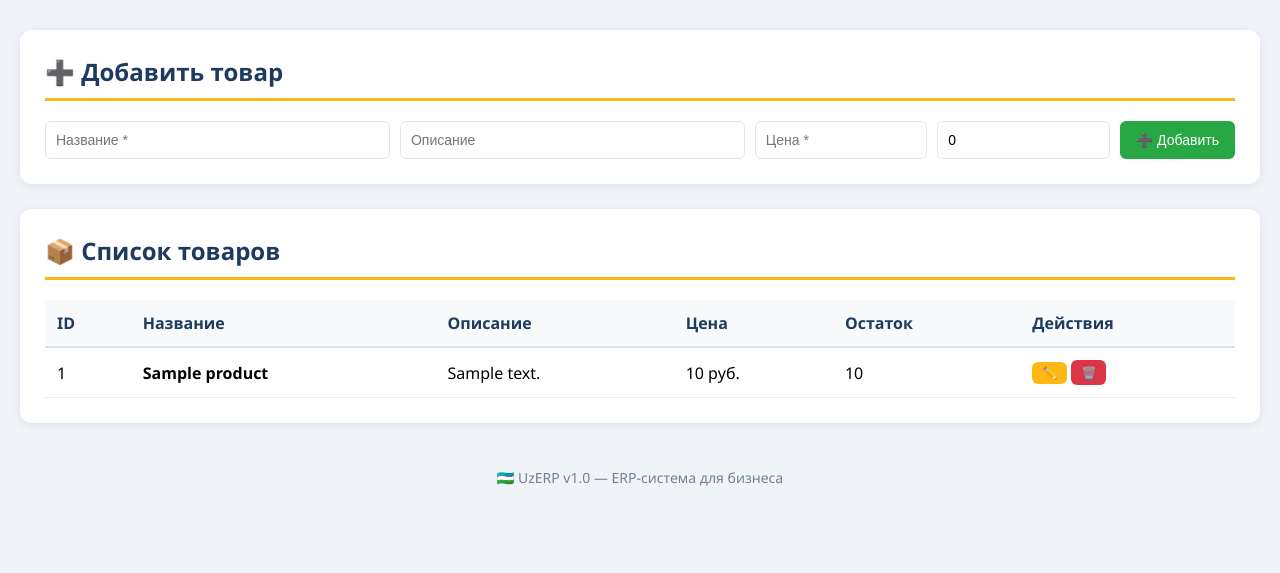
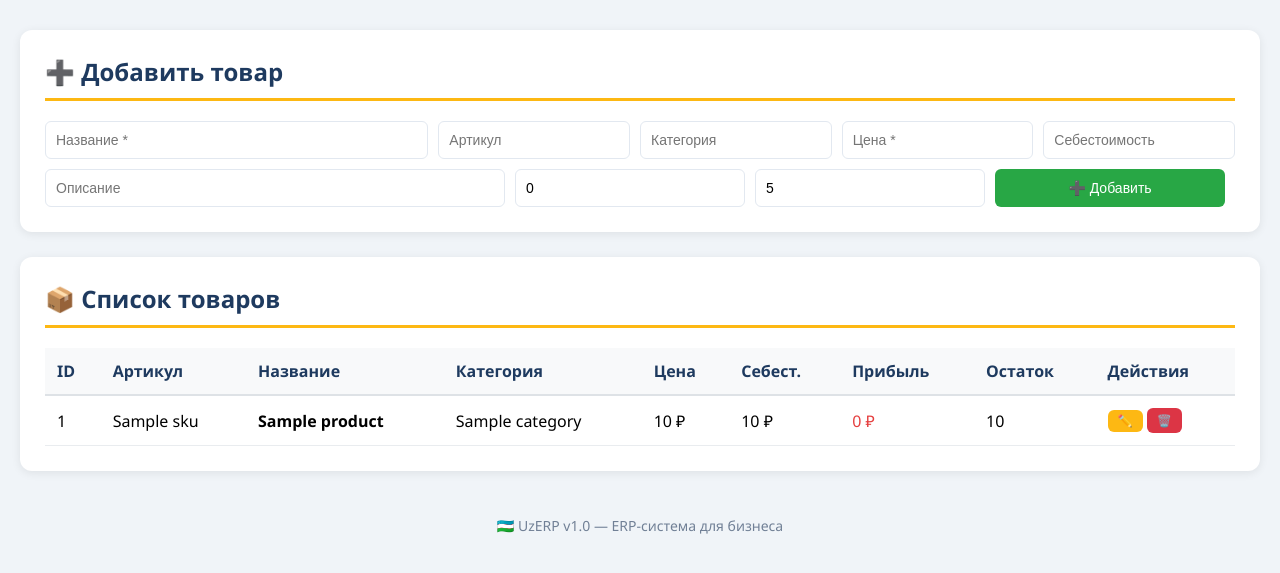
Before and after one commit to visacrypto/erp, a Python web app: template templates/products.html in a window 1280 px wide. Shown: the part 98-671 px from the top of the page. Run offline with Jinja, Linux system fonts and the light colour scheme; the template is opened without the code that fills it: most values are stand-ins (such as "Sample title", 1, 10 or a date in 2020).

Commit message:
Update products.html

```diff
--- a/templates/products.html
+++ b/templates/products.html
@@ -4,11 +4,17 @@
 <div class="card">
     <h2>➕ Добавить товар</h2>
     <form method="POST" action="/add_product">
-        <div style="display:grid; grid-template-columns: 2fr 2fr 1fr 1fr auto; gap:10px;">
+        <div style="display:grid; grid-template-columns: 2fr 1fr 1fr 1fr 1fr; gap:10px;">
             <input type="text" name="name" placeholder="Название *" required class="form-control">
+            <input type="text" name="sku" placeholder="Артикул" class="form-control">
+            <input type="text" name="category" placeholder="Категория" class="form-control">
+            <input type="number" step="0.01" name="price" placeholder="Цена *" required class="form-control">
+            <input type="number" step="0.01" name="cost_price" placeholder="Себестоимость" class="form-control">
+        </div>
+        <div style="display:grid; grid-template-columns: 2fr 1fr 1fr 1fr auto; gap:10px; margin-top:10px;">
             <input type="text" name="description" placeholder="Описание" class="form-control">
-            <input type="number" step="0.01" name="price" placeholder="Цена *" required class="form-control">
             <input type="number" name="stock" placeholder="Кол-во" value="0" class="form-control">
+            <input type="number" name="min_stock" placeholder="Мин. остаток" value="5" class="form-control">
             <button type="submit" class="btn btn-success">➕ Добавить</button>
         </div>
     </form>
@@ -20,9 +26,12 @@
         <thead>
             <tr>
                 <th>ID</th>
+                <th>Артикул</th>
                 <th>Название</th>
-                <th>Описание</th>
+                <th>Категория</th>
                 <th>Цена</th>
+                <th>Себест.</th>
+                <th>Прибыль</th>
                 <th>Остаток</th>
                 <th>Действия</th>
             </tr>
@@ -31,23 +40,28 @@
             {% for p in products %}
             <tr>
                 <td>{{ p.id }}</td>
+                <td>{{ p.sku or '-' }}</td>
                 <td><strong>{{ p.name }}</strong></td>
-                <td>{{ p.description or '-' }}</td>
-                <td>{{ p.price }} руб.</td>
+                <td>{{ p.category or '-' }}</td>
+                <td>{{ p.price }} ₽</td>
+                <td>{{ p.cost_price }} ₽</td>
+                <td style="color: {% if p.price - p.cost_price > 0 %}#38a169{% else %}#e53e3e{% endif %};">
+                    {{ p.price - p.cost_price }} ₽
+                </td>
                 <td>
-                    {% if p.stock < 5 %}
-                        <span style="color: #dc3545;">⚠️</span>
+                    {% if p.stock < p.min_stock %}
+                        <span style="color: #e53e3e;">⚠️</span>
                     {% endif %}
                     {{ p.stock }}
                 </td>
                 <td>
-                    <button onclick="editProduct({{ p.id }}, '{{ p.name }}', '{{ p.description or '' }}', {{ p.price }}, {{ p.stock }})" class="btn btn-warning btn-sm">✏️</button>
+                    <button onclick="editProduct({{ p.id }}, '{{ p.name }}', '{{ p.description or '' }}', {{ p.price }}, {{ p.cost_price }}, {{ p.stock }}, {{ p.min_stock }}, '{{ p.category or '' }}', '{{ p.sku or '' }}')" class="btn btn-warning btn-sm">✏️</button>
                     <a href="/delete_product/{{ p.id }}" onclick="return confirm('Удалить товар?')" class="btn btn-danger btn-sm">🗑️</a>
                 </td>
             </tr>
             {% else %}
             <tr>
-                <td colspan="6" style="text-align:center; color:#718096;">📭 Товаров нет</td>
+                <td colspan="9" style="text-align:center; color:#718096;">📭 Товаров нет</td>
             </tr>
             {% endfor %}
         </tbody>
@@ -56,24 +70,42 @@
 
 <!-- Модальное окно редактирования -->
 <div id="editModal" style="display:none; position:fixed; top:0; left:0; right:0; bottom:0; background:rgba(0,0,0,0.5); z-index:999; align-items:center; justify-content:center;">
-    <div style="background:white; padding:30px; border-radius:12px; max-width:500px; width:90%;">
-        <h3 style="color:#1e3a5f;">✏️ Редактировать товар</h3>
+    <div style="background:white; padding:30px; border-radius:12px; max-width:600px; width:90%;">
+        <h3 style="color:#1a365d;">✏️ Редактировать товар</h3>
         <form method="POST" id="editForm">
-            <div class="form-group" style="margin-top:15px;">
+            <div style="display:grid; grid-template-columns: 1fr 1fr; gap:10px; margin-top:15px;">
+                <div>
                     <label>Название *</label>
                     <input type="text" name="name" id="edit_name" class="form-control" required>
                 </div>
-            <div class="form-group" style="margin-top:15px;">
+                <div>
+                    <label>Артикул</label>
+                    <input type="text" name="sku" id="edit_sku" class="form-control">
+                </div>
+                <div>
+                    <label>Категория</label>
+                    <input type="text" name="category" id="edit_category" class="form-control">
+                </div>
+                <div>
+                    <label>Цена *</label>
+                    <input type="number" step="0.01" name="price" id="edit_price" class="form-control" required>
+                </div>
+                <div>
+                    <label>Себестоимость</label>
+                    <input type="number" step="0.01" name="cost_price" id="edit_cost_price" class="form-control">
+                </div>
+                <div>
+                    <label>Количество</label>
+                    <input type="number" name="stock" id="edit_stock" class="form-control">
+                </div>
+                <div>
+                    <label>Мин. остаток</label>
+                    <input type="number" name="min_stock" id="edit_min_stock" class="form-control">
+                </div>
+                <div>
                     <label>Описание</label>
                     <input type="text" name="description" id="edit_description" class="form-control">
                 </div>
-            <div class="form-group" style="margin-top:15px;">
-                <label>Цена *</label>
-                <input type="number" step="0.01" name="price" id="edit_price" class="form-control" required>
-            </div>
-            <div class="form-group" style="margin-top:15px;">
-                <label>Количество</label>
-                <input type="number" name="stock" id="edit_stock" class="form-control">
             </div>
             <div style="display:flex; gap:10px; margin-top:20px;">
                 <button type="submit" class="btn btn-primary">💾 Сохранить</button>
@@ -84,13 +116,17 @@
 </div>
 
 <script>
-function editProduct(id, name, description, price, stock) {
+function editProduct(id, name, description, price, cost_price, stock, min_stock, category, sku) {
     document.getElementById('editModal').style.display = 'flex';
     document.getElementById('editForm').action = '/edit_product/' + id;
     document.getElementById('edit_name').value = name;
     document.getElementById('edit_description').value = description;
     document.getElementById('edit_price').value = price;
+    document.getElementById('edit_cost_price').value = cost_price;
     document.getElementById('edit_stock').value = stock;
+    document.getElementById('edit_min_stock').value = min_stock;
+    document.getElementById('edit_category').value = category;
+    document.getElementById('edit_sku').value = sku;
 }
 function closeEdit() {
     document.getElementById('editModal').style.display = 'none';
```
Lines whose indentation alone changed are shown as unchanged.
